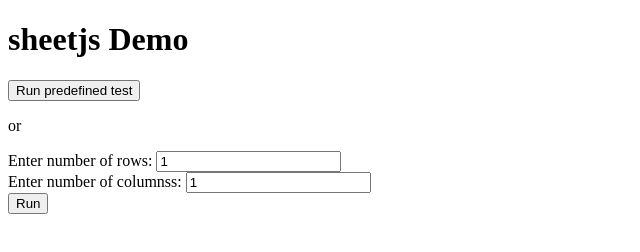
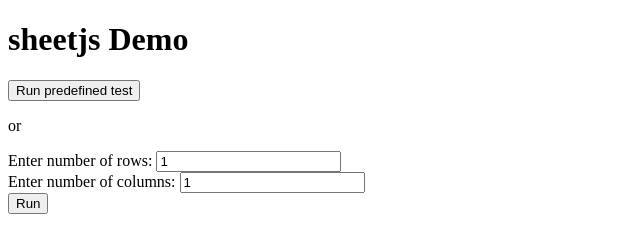
Before and after one commit to vasun77/xlsx-test, a plain HTML site: page index.html in a window 1280 px wide. Shown: the full height of the page, 0-640 px from the left. Drawn offline with Linux system fonts and the light colour scheme.

Commit message:
spell check

```diff
--- a/index.html
+++ b/index.html
@@ -13,7 +13,7 @@
     <label for="rows">Enter number of rows:</label>
     <input id="rows" name="rows" value="1" placeholder="Enter number of rows" />
     <br>
-    <label for="cols">Enter number of columnss:</label>
+    <label for="cols">Enter number of columns:</label>
     <input id="cols" name="cols" value="1" placeholder="Enter number of Columns" />
     <br>
     <button onclick="javascript:runScript();">Run</button>
```
